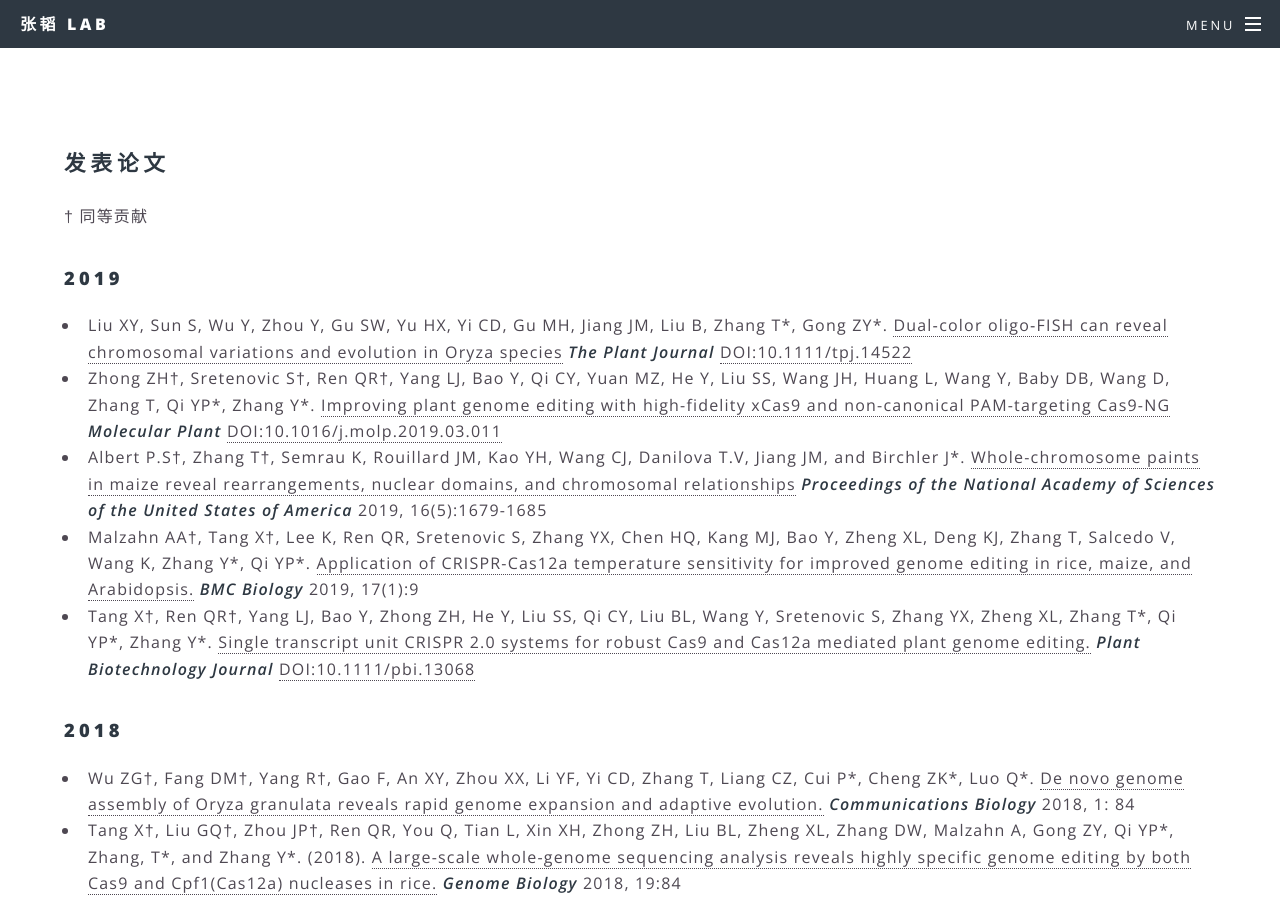
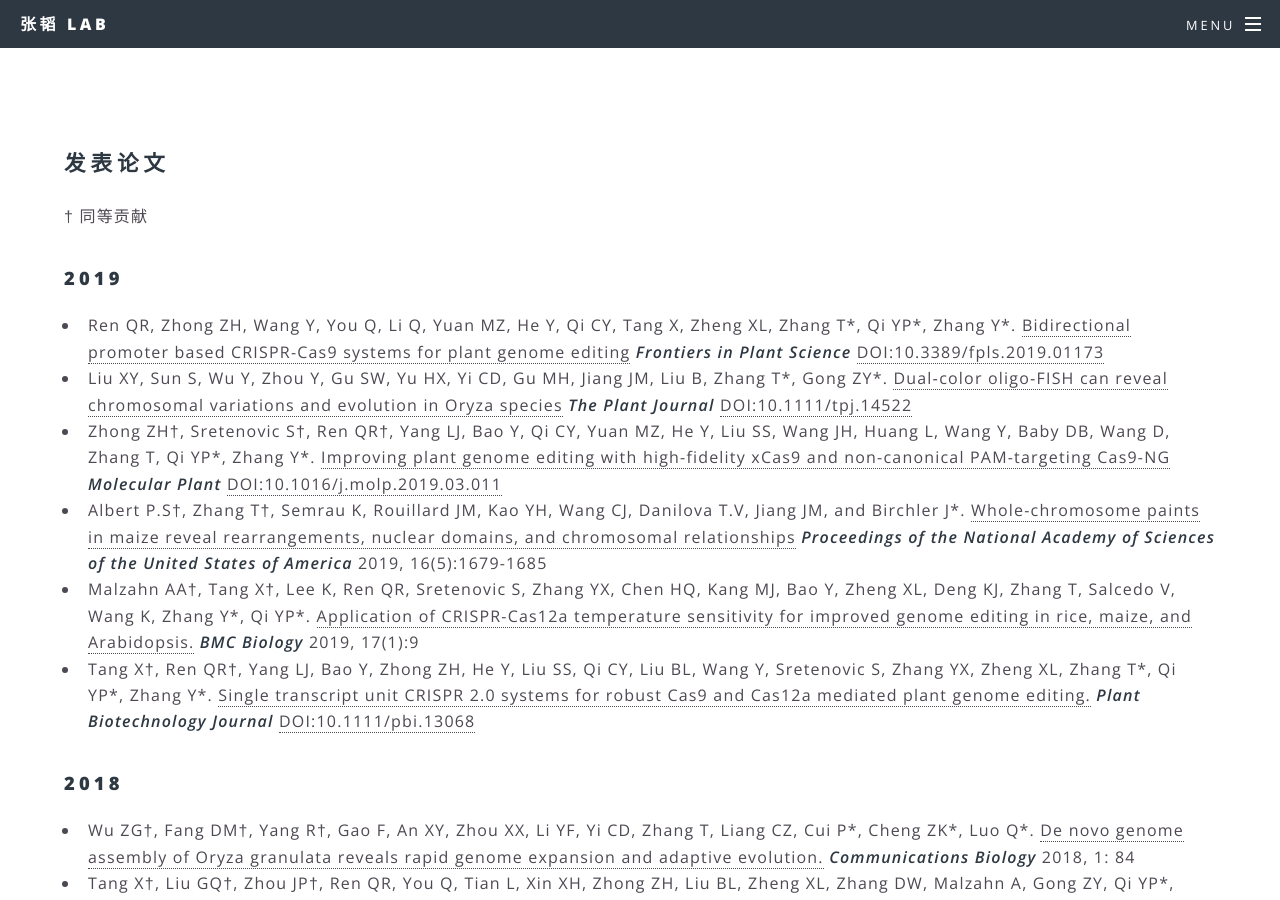
Before and after one commit to zhangtaolab/zhangtaolab.github.io, a Jekyll site: the page built from _pages/publication.md, in a window 1280 px wide and 900 px high. Built offline with Jekyll 4.4.1, drawn with Linux system fonts in a browser that asks for light colours.

Commit message:
add Front in plant science

```diff
--- a/_pages/publication.md
+++ b/_pages/publication.md
@@ -6,6 +6,8 @@ title: 发表论文
 † 同等贡献
 
 ### 2019
+- Ren QR, Zhong ZH, Wang Y, You Q, Li Q, Yuan MZ, He Y, Qi CY, Tang X, Zheng XL, Zhang T\*, Qi YP\*, Zhang Y\*. [Bidirectional promoter based CRISPR-Cas9 systems for
+plant genome editing](https://www.frontiersin.org/articles/10.3389/fpls.2019.01173/) _**Frontiers in Plant Science**_ [DOI:10.3389/fpls.2019.01173](https://www.frontiersin.org/articles/10.3389/fpls.2019.01173/)
 - Liu XY, Sun S, Wu Y, Zhou Y, Gu SW, Yu HX, Yi CD, Gu MH, Jiang JM, Liu B, Zhang T\*, Gong ZY\*. [Dual‐color oligo‐FISH can reveal chromosomal variations and evolution in Oryza species](https://onlinelibrary.wiley.com/doi/abs/10.1111/tpj.14522) _**The Plant Journal**_ [DOI:10.1111/tpj.14522](https://onlinelibrary.wiley.com/doi/abs/10.1111/tpj.14522)
 - Zhong ZH†, Sretenovic S†, Ren QR†, Yang LJ, Bao Y, Qi CY, Yuan MZ, He Y, Liu SS, Wang JH, Huang L, Wang Y, Baby DB, Wang D, Zhang T, Qi YP\*, Zhang Y\*. [Improving plant genome editing with high-fidelity xCas9 and non-canonical PAM-targeting Cas9-NG](https://www.cell.com/molecular-plant/fulltext/S1674-2052(19)30124-8) _**Molecular Plant**_ [DOI:10.1016/j.molp.2019.03.011](https://doi.org/10.1016/j.molp.2019.03.011)
 - Albert P.S†, Zhang T†, Semrau K, Rouillard JM, Kao YH, Wang CJ, Danilova T.V, Jiang JM, and Birchler J\*. [Whole-chromosome paints in maize reveal rearrangements, nuclear domains, and chromosomal relationships](https://www.pnas.org/content/116/5/1679) _**Proceedings of the National Academy of Sciences of the United States of America**_ 2019, 16(5):1679-1685
```
